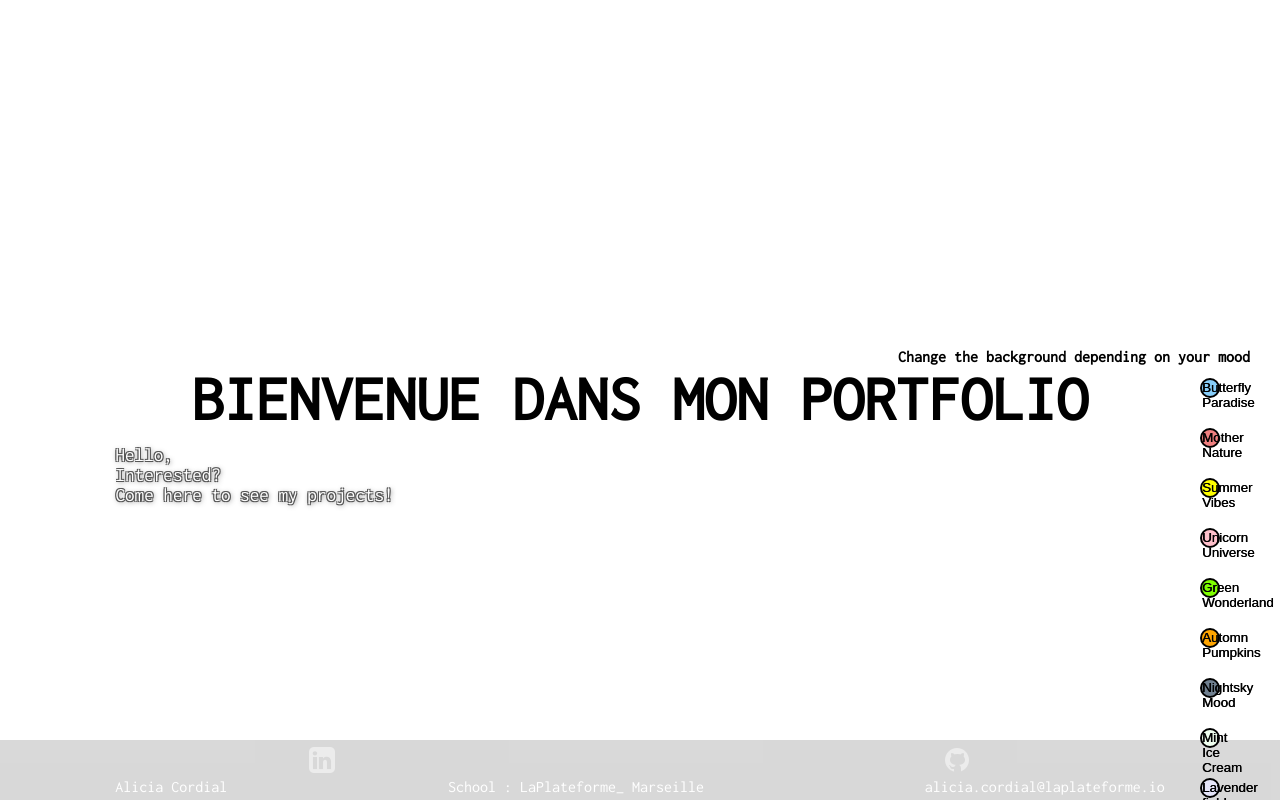
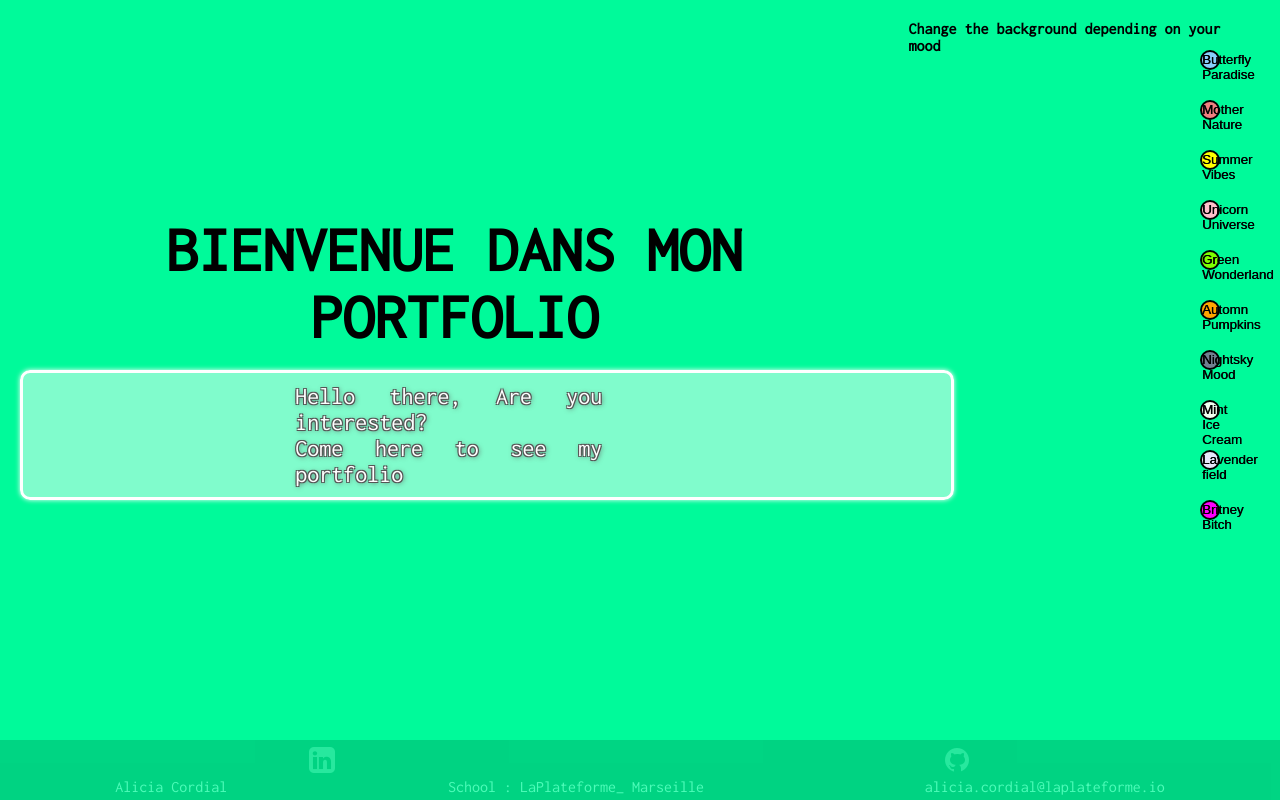
Before and after one commit to alicia-cordial/site-perso, a PHP site: page / in a window 1280 px wide. Run offline with PHP 8.4, Linux system fonts and the light colour scheme.

Commit message:
index à moitié fait

```diff
--- a/index.css
+++ b/index.css
@@ -11,7 +11,7 @@
 body {
     min-height: 100vh;
     justify-content: space-between;
-
+    background-color: mediumspringgreen;
     font-family: 'Inconsolata', monospace;
 
 }
@@ -42,17 +42,33 @@ article {
 
 */
 
+main{
+    display: flex;
+    flex-direction: row-reverse;
+}
 
+h1{
+    display: flex;
+    flex-direction: column;
+    text-align: center;
+    font-size: 4em;
+    color: black;
+    margin: 20px;
+}
+
+a{
+    text-decoration: none;
+}
 
 
 /*BACKGROUND CHANGE*/
 .background_change{
     display: flex;
     flex-direction: column;
-    margin-top: 150px;
     z-index: 1;
     align-items: flex-end;
     margin-right: 30px;
+    margin-top: 20px;
 
 }
 
@@ -121,17 +137,14 @@ article {
 
 /*INDEX*/
 
+/*AFFichage*/
 
-h1{
+.bienvenue{
     display: flex;
     flex-direction: column;
-    text-align: center;
-    margin: auto;
-    font-size: 4em;
+    justify-content: center;
+    align-content: center;
 }
-
-/*AFFichage*/
-
 
 .text-box{
     border: 3px solid white;
@@ -141,12 +154,13 @@ h1{
     justify-content: center;
     align-items: center;
     animation: none;
-    text-align: center;
-    width: 80%;
+    width: 100%;
     height: auto;
     padding: 10px;
     border-radius: 10px;
     background-color: rgba(255, 255, 255, 0.5);
+    margin-bottom: 20px;
+    margin-left: 20px;
 }
 
 
@@ -154,8 +168,10 @@ h1{
 .text-box a {
     text-decoration: none;
     color: white;
-    font-size: 1.3em;
+    font-size: 1em;
     transition: 0.5s;
+    text-align: justify;
+
 }
 
 .text-box a:hover {
@@ -169,8 +185,9 @@ h1{
     opacity: 1;
     text-align: justify;
     text-shadow: 1px 1px #555555, -1px 1px #555555, 1px -1px #555555, -1px -1px #555555, 1px 1px 5px #555555;
-    font-size: 1.2em;
+    font-size: 1.5em;
     color: white;
+
 }
 
 
--- a/index.html
+++ b/index.html
@@ -1,12 +1,3 @@
-<?php
-
-
-$title = "Portfolio";
-$bodyname = "portfolio";
-
-session_start();
-
-?>
 
 
 <!--------------------------------HEADER---------------------------->
@@ -23,7 +14,7 @@ session_start();
     <link rel= "stylesheet" type="text/css" href= "index.css">
     <link rel= "stylesheet" type="text/css" href= "./style/footer.css">
 
-    <title> <?= $title ?> - Alicia Cordial</title>
+    <title> Accueil Portfolio - Alicia Cordial</title>
 
     <script>
         function changeColor(color) {
@@ -38,7 +29,6 @@ session_start();
 
 <main>
 
-    <article>
     <section class="background_change">
         <p><b>Change the background depending on your mood</b></p>
         <section class="btn">
@@ -55,16 +45,19 @@ session_start();
         </section>
     </section>
 
-<h1>BIENVENUE DANS MON PORTFOLIO</h1>
+    <article class="bienvenue">
 
-    <div class="text-box">
+        <a href="./pages/portfolio.php"><h1>BIENVENUE DANS MON PORTFOLIO</h1></a>
 
-        <p>Hello,</p>
-        <p>Interested?</p>
-        <p>Come here to see my projects!</p>
+        <div class="text-box">
+            <a href="./pages/portfolio.php">
+            <p>Hello there, Are you interested?</p>
+            <p>Come here to see my portfolio</p></a>
 
-    </div>
-        </article>
+        </div>
+    </article>
+
+
 
 
 </main>
--- a/pages/portfolio.php
+++ b/pages/portfolio.php
@@ -57,6 +57,7 @@ session_start();
 
 
     <main class="main_portfolio" id="accueil">
+
 
 <section class="background_change">
         <p><b>Change the background depending on your mood</b></p>
```
